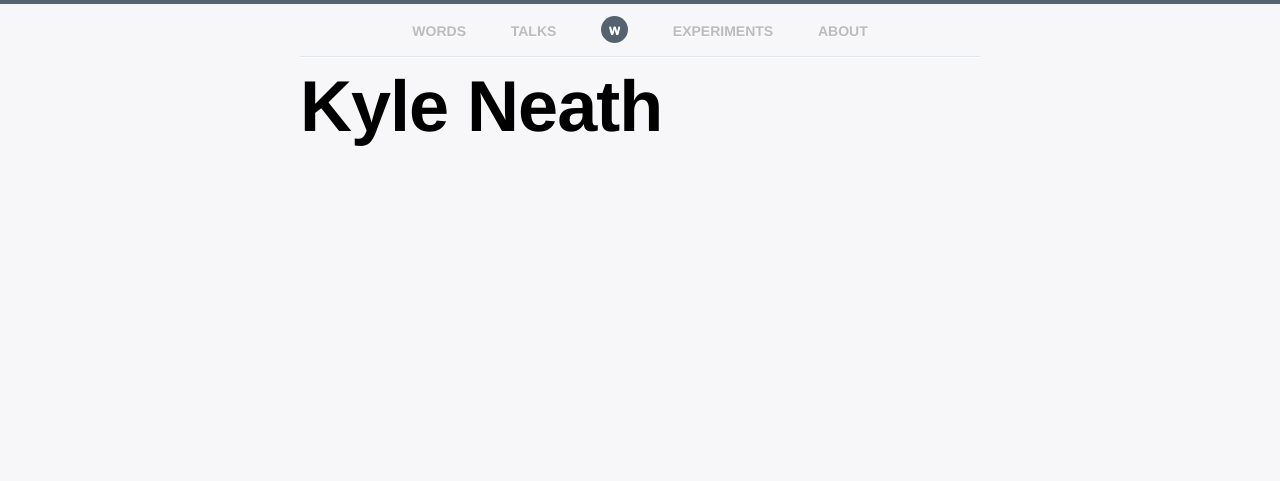
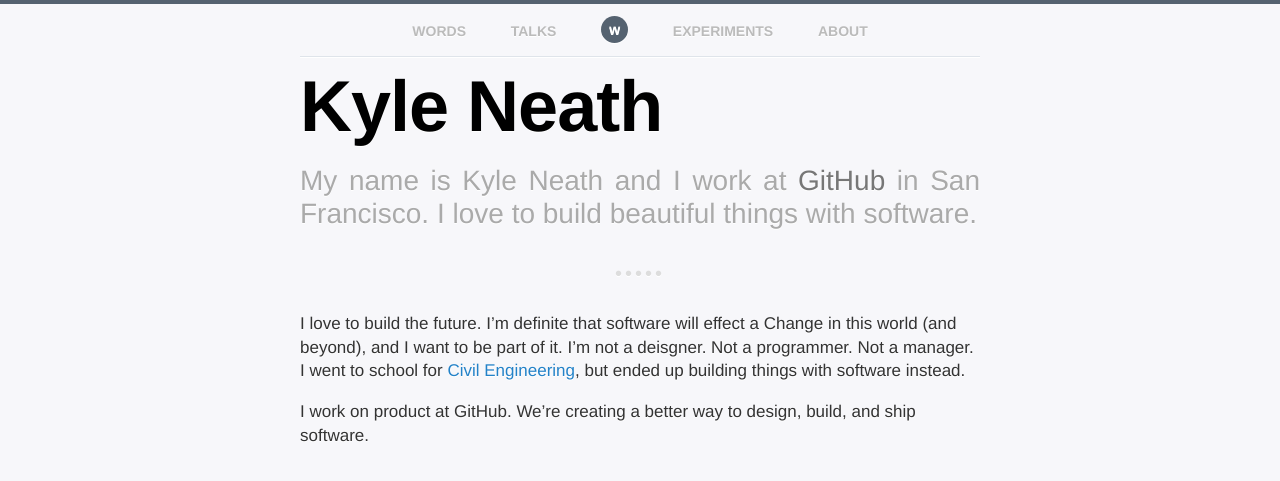
Before and after one commit to kneath/kneath.github.com, a Jekyll site: the page built from about/index.md, in a window 1280 px wide. Shown: the top 481 px of the page. Built offline with Jekyll 4.4.1, drawn with Linux system fonts in a browser that asks for light colours; Markdown is read by kramdown in place of the engine named in the settings; comment, search, counter and statistics services are not loaded.

Commit message:
Guess this is an about page

```diff
--- a/about/index.md
+++ b/about/index.md
@@ -4,3 +4,13 @@
 ---
 
 # Kyle Neath
+
+<p class="intro">
+  My name is Kyle Neath and I work at <a href="https://github.com">GitHub</a> in San Francisco. I love to build beautiful things with software.
+</p>
+
+----
+
+I love to build the future. I'm definite that software will effect a Change in this world (and beyond), and I want to be part of it. I'm not a deisgner. Not a programmer. Not a manager. I went to school for [Civil Engineering](http://assets.warpspire.com/images/site/degree.jpg), but ended up building things with software instead.
+
+I work on product at GitHub. We're creating a better way to design, build, and ship software.
```
